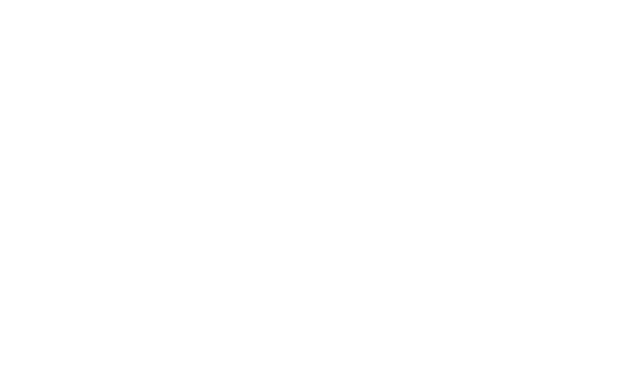
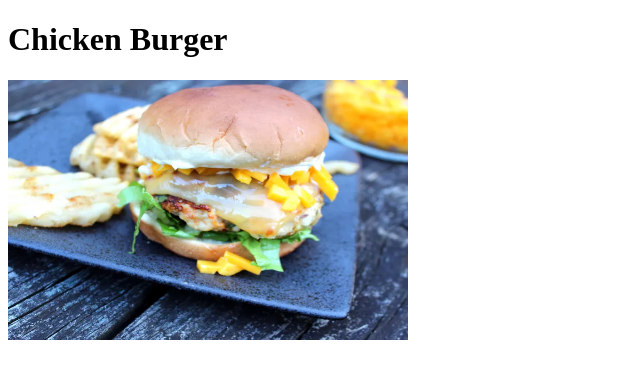
Before and after one commit to PaulAndreiC/odin-recipes, a plain HTML site: page recipes/chicken_burger.html in a window 1280 px wide. Shown: the whole page, without its empty margins (0-640 px from the left). Drawn offline with Linux system fonts and the light colour scheme.

Commit message:
Add <h1> with dish name and an <img> of the dish

```diff
--- a/recipes/chicken_burger.html
+++ b/recipes/chicken_burger.html
@@ -11,7 +11,9 @@
         <title>Chicken Burger</title>
     </head>
     <body>
+        <h1>Chicken Burger</h1>
 
+        <img src="../img/chicken_burger.webp" alt="Chicken Burger Dish Image" height="260" width="400">
     </body>
 
 </html>
```
